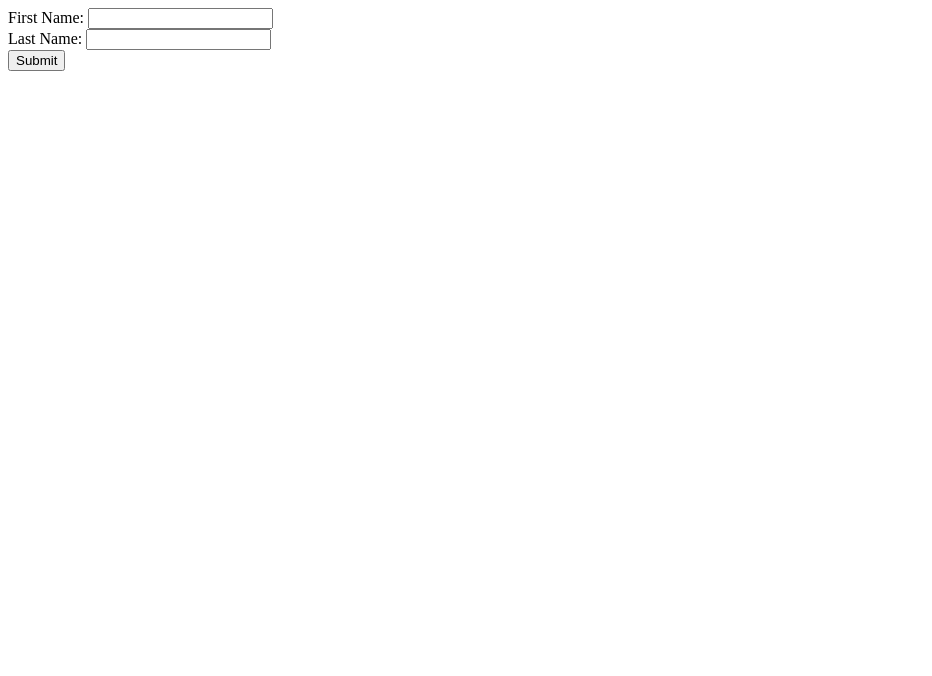
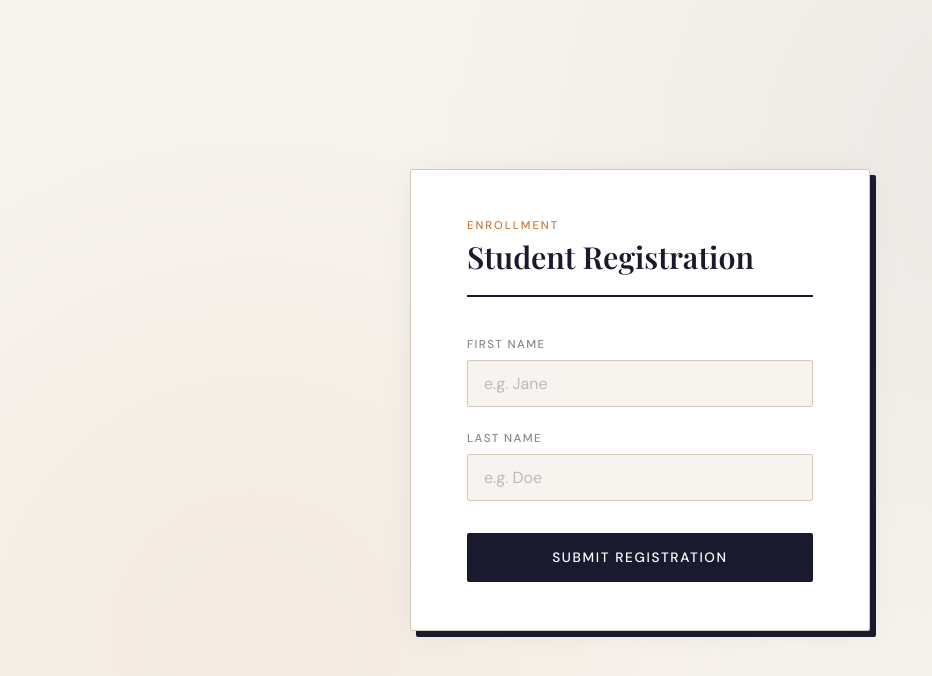
Before and after one commit to HJeandedieu/Backend-Practice-, a website: page ExpressForm/index.html in a window 1280 px wide. Shown: the whole page, without its empty margins (0-932 px from the left). Drawn offline with nearby package versions, Linux system fonts and the light colour scheme.

Commit message:
Styled ExpressForm

```diff
--- a/ExpressForm/ExpressServer.js
+++ b/ExpressForm/ExpressServer.js
@@ -10,8 +10,8 @@ app.get("/", (req,res)=>{
 })
 
 app.post("/submit-student-data", (req,res)=>{
-    res.send(req.body.firstName + " " + req.body.lastName + " received")
-    console.log(req.body.firstName + " " + req.body.lastName + " received");
+    res.send(req.body.firstName + " " + req.body.lastName + " enrolled successfully");
+    console.log(req.body.firstName + " " + req.body.lastName + " enrolled");
 })
 
 app.listen(port, ()=>{
--- a/ExpressForm/index.html
+++ b/ExpressForm/index.html
@@ -1,14 +1,164 @@
 <!DOCTYPE html>
 <html xmlns="http://www.w3.org/1999/xhtml">
 <head>
- <meta charset="utf-8" />
- <title></title>
+  <meta charset="utf-8" />
+  <title>Student Registration</title>
+  <link href="https://fonts.googleapis.com/css2?family=Playfair+Display:wght@600&family=DM+Sans:wght@300;400;500&display=swap" rel="stylesheet">
+  <style>
+    :root {
+      --ink: #1a1a2e;
+      --paper: #f7f4ef;
+      --accent: #c8793a;
+      --accent-light: #f0e0d0;
+      --border: #d4c9b8;
+      --muted: #888;
+    }
+
+    *, *::before, *::after { box-sizing: border-box; margin: 0; padding: 0; }
+
+    body {
+      min-height: 100vh;
+      background-color: var(--paper);
+      background-image:
+        radial-gradient(circle at 20% 80%, rgba(200, 121, 58, 0.08) 0%, transparent 50%),
+        radial-gradient(circle at 80% 20%, rgba(26, 26, 46, 0.05) 0%, transparent 50%);
+      display: flex;
+      align-items: center;
+      justify-content: center;
+      font-family: 'DM Sans', sans-serif;
+      padding: 2rem;
+    }
+
+    .card {
+      background: #fff;
+      border: 1px solid var(--border);
+      border-radius: 2px;
+      padding: 3rem 3.5rem;
+      width: 100%;
+      max-width: 460px;
+      box-shadow: 6px 6px 0 var(--ink), 0 2px 30px rgba(0,0,0,0.06);
+      animation: slideUp 0.5s cubic-bezier(0.16, 1, 0.3, 1) both;
+    }
+
+    @keyframes slideUp {
+      from { opacity: 0; transform: translateY(24px); }
+      to   { opacity: 1; transform: translateY(0); }
+    }
+
+    .card-header {
+      margin-bottom: 2.5rem;
+      border-bottom: 2px solid var(--ink);
+      padding-bottom: 1.25rem;
+    }
+
+    .card-header .label {
+      font-size: 0.7rem;
+      font-weight: 500;
+      letter-spacing: 0.18em;
+      text-transform: uppercase;
+      color: var(--accent);
+      margin-bottom: 0.4rem;
+    }
+
+    .card-header h1 {
+      font-family: 'Playfair Display', Georgia, serif;
+      font-size: 1.9rem;
+      color: var(--ink);
+      line-height: 1.2;
+    }
+
+    .field {
+      margin-bottom: 1.5rem;
+      animation: slideUp 0.5s cubic-bezier(0.16, 1, 0.3, 1) both;
+    }
+
+    .field:nth-child(1) { animation-delay: 0.1s; }
+    .field:nth-child(2) { animation-delay: 0.18s; }
+
+    label {
+      display: block;
+      font-size: 0.72rem;
+      font-weight: 500;
+      letter-spacing: 0.12em;
+      text-transform: uppercase;
+      color: var(--muted);
+      margin-bottom: 0.5rem;
+    }
+
+    input[type="text"] {
+      width: 100%;
+      padding: 0.75rem 1rem;
+      font-family: 'DM Sans', sans-serif;
+      font-size: 1rem;
+      font-weight: 400;
+      color: var(--ink);
+      background: var(--paper);
+      border: 1.5px solid var(--border);
+      border-radius: 2px;
+      outline: none;
+      transition: border-color 0.2s, background 0.2s, box-shadow 0.2s;
+    }
+
+    input[type="text"]:focus {
+      border-color: var(--ink);
+      background: #fff;
+      box-shadow: 3px 3px 0 var(--accent-light);
+    }
+
+    input[type="text"]::placeholder { color: #bbb; }
+
+    .submit-wrap {
+      margin-top: 2rem;
+    }
+
+    input[type="submit"] {
+      width: 100%;
+      padding: 0.85rem 1.5rem;
+      font-family: 'DM Sans', sans-serif;
+      font-size: 0.85rem;
+      font-weight: 500;
+      letter-spacing: 0.12em;
+      text-transform: uppercase;
+      color: #fff;
+      background: var(--ink);
+      border: 2px solid var(--ink);
+      border-radius: 2px;
+      cursor: pointer;
+      transition: background 0.2s, color 0.2s, transform 0.1s, box-shadow 0.2s;
+    }
+
+    input[type="submit"]:hover {
+      background: var(--accent);
+      border-color: var(--accent);
+      box-shadow: 4px 4px 0 var(--ink);
+      transform: translate(-1px, -1px);
+    }
+
+    input[type="submit"]:active {
+      transform: translate(0, 0);
+      box-shadow: none;
+    }
+  </style>
 </head>
 <body>
- <form action="/submit-student-data" method="post">
- First Name: <input name="firstName" type="text" /> <br />
- Last Name: <input name="lastName" type="text" /> <br />
- <input type="submit" />
- </form>
+  <div class="card">
+    <div class="card-header">
+      <p class="label">Enrollment</p>
+      <h1>Student Registration</h1>
+    </div>
+    <form action="/submit-student-data" method="post">
+      <div class="field">
+        <label for="firstName">First Name</label>
+        <input id="firstName" name="firstName" type="text" placeholder="e.g. Jane" />
+      </div>
+      <div class="field">
+        <label for="lastName">Last Name</label>
+        <input id="lastName" name="lastName" type="text" placeholder="e.g. Doe" />
+      </div>
+      <div class="submit-wrap">
+        <input type="submit" value="Submit Registration" />
+      </div>
+    </form>
+  </div>
 </body>
 </html>
```
